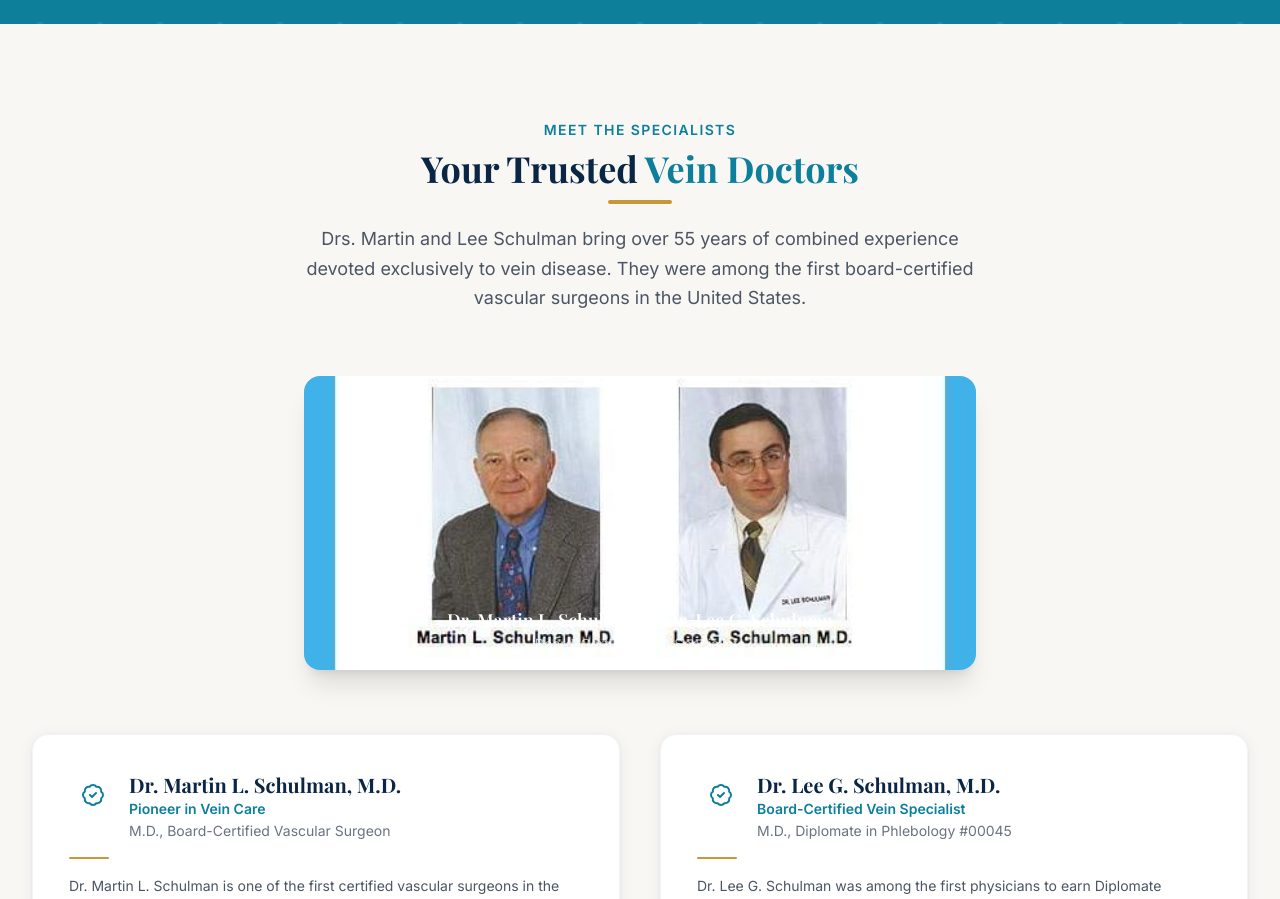
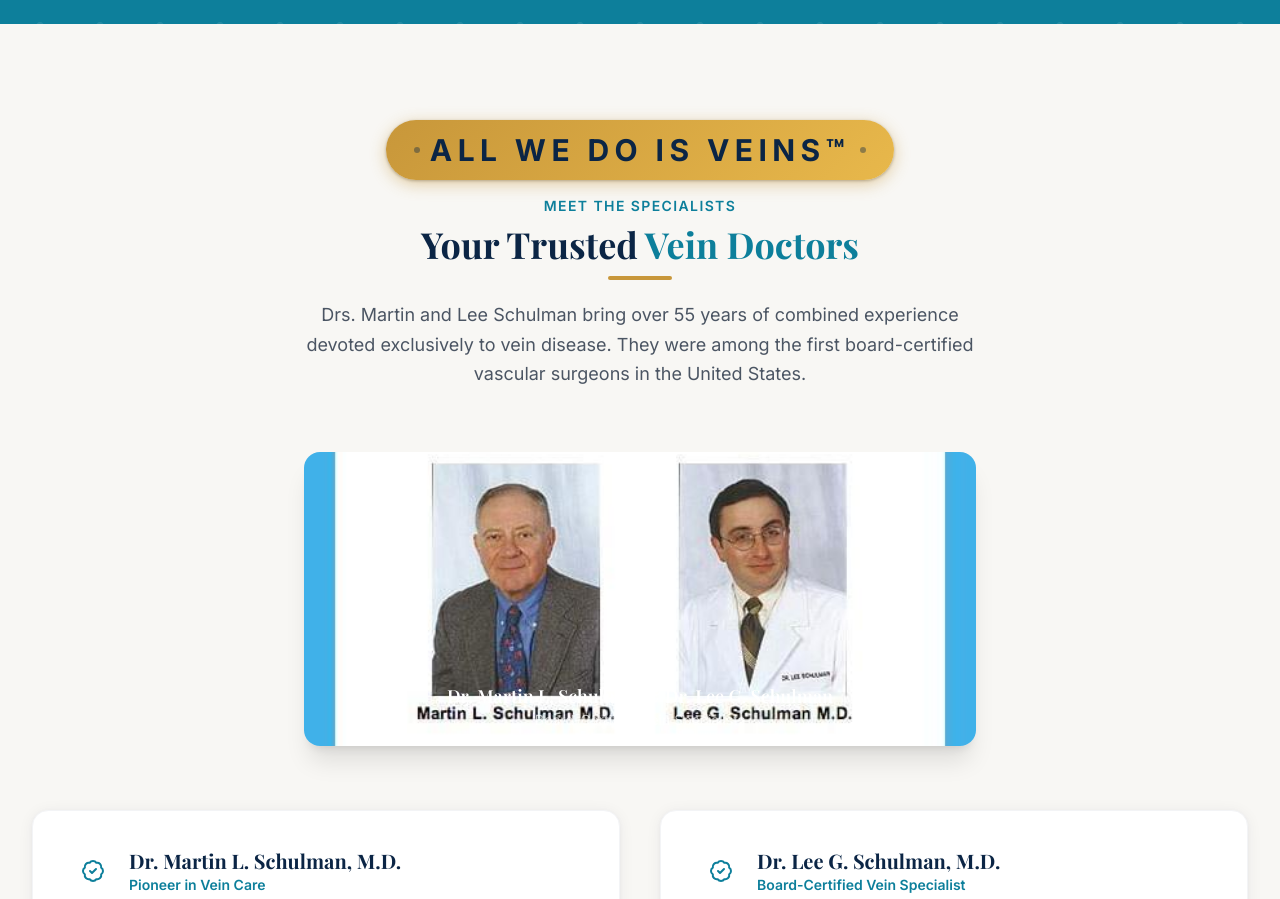
Before and after one commit to stephen-huskytail/schulman-vein-center, a Next.js app: page / in a window 1280 px wide. Shown: the part 4680-5579 px from the top of the page. Built offline with nearby package versions, Linux system fonts and the light colour scheme.

Commit message:
Add gold All We Do Is Veins badge above Meet the Specialists

```diff
--- a/src/components/DoctorsSection.tsx
+++ b/src/components/DoctorsSection.tsx
@@ -11,6 +11,20 @@ export default function DoctorsSection() {
       <div className="container-sv">
         {/* Header */}
         <div className="text-center max-w-2xl mx-auto mb-12 md:mb-16">
+          <div className="mb-4">
+            <span
+              className="inline-flex items-center gap-2.5 rounded-full px-7 py-3 text-2xl sm:text-3xl font-black tracking-[0.18em] uppercase"
+              style={{
+                background: "linear-gradient(135deg, #C8973A 0%, #E8B84B 100%)",
+                color: "#0B2545",
+                boxShadow: "0 4px 16px rgba(200,151,58,0.45), 0 1px 3px rgba(0,0,0,0.3)",
+              }}
+            >
+              <span style={{ width: "6px", height: "6px", borderRadius: "50%", background: "rgba(11,37,69,0.4)", flexShrink: 0 }} />
+              All We Do Is Veins™
+              <span style={{ width: "6px", height: "6px", borderRadius: "50%", background: "rgba(11,37,69,0.4)", flexShrink: 0 }} />
+            </span>
+          </div>
           <p className="section-eyebrow">Meet the Specialists</p>
           <h2 className="section-title mb-3">
             Your Trusted{" "}
```
